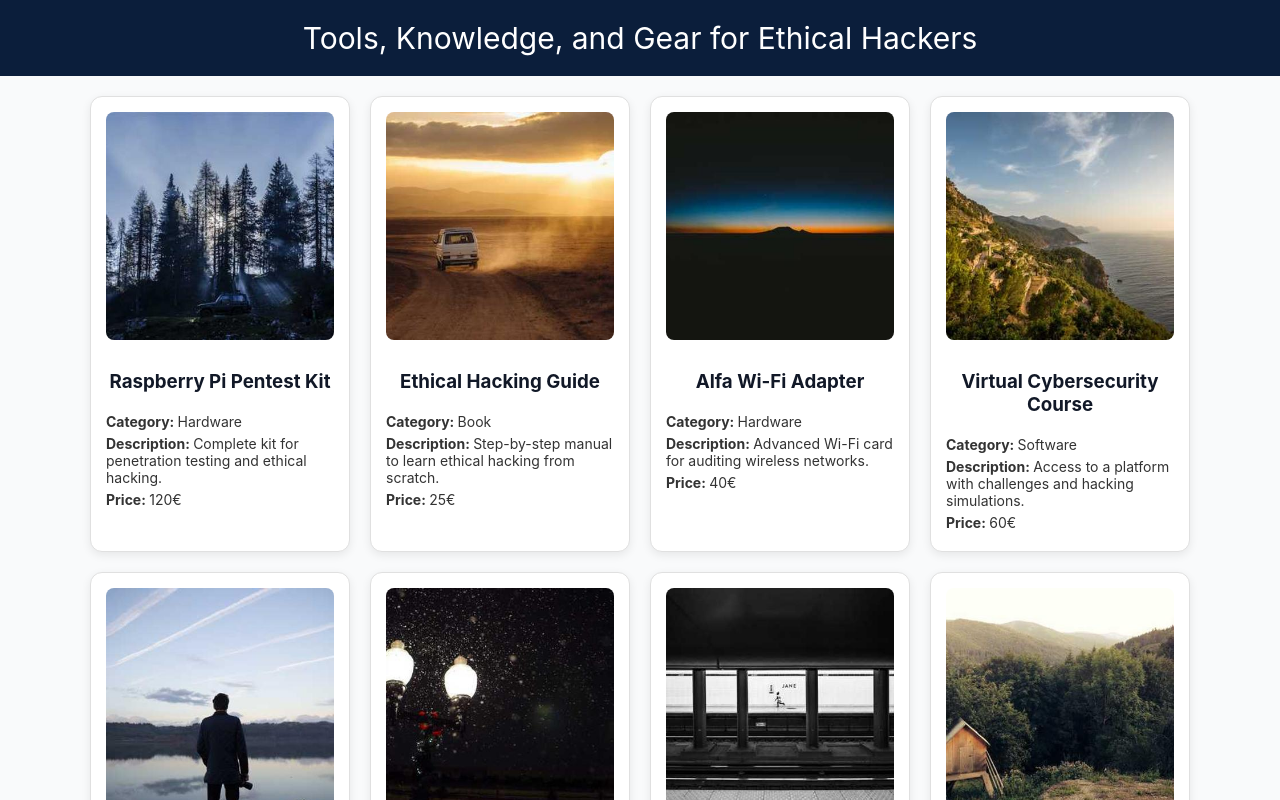
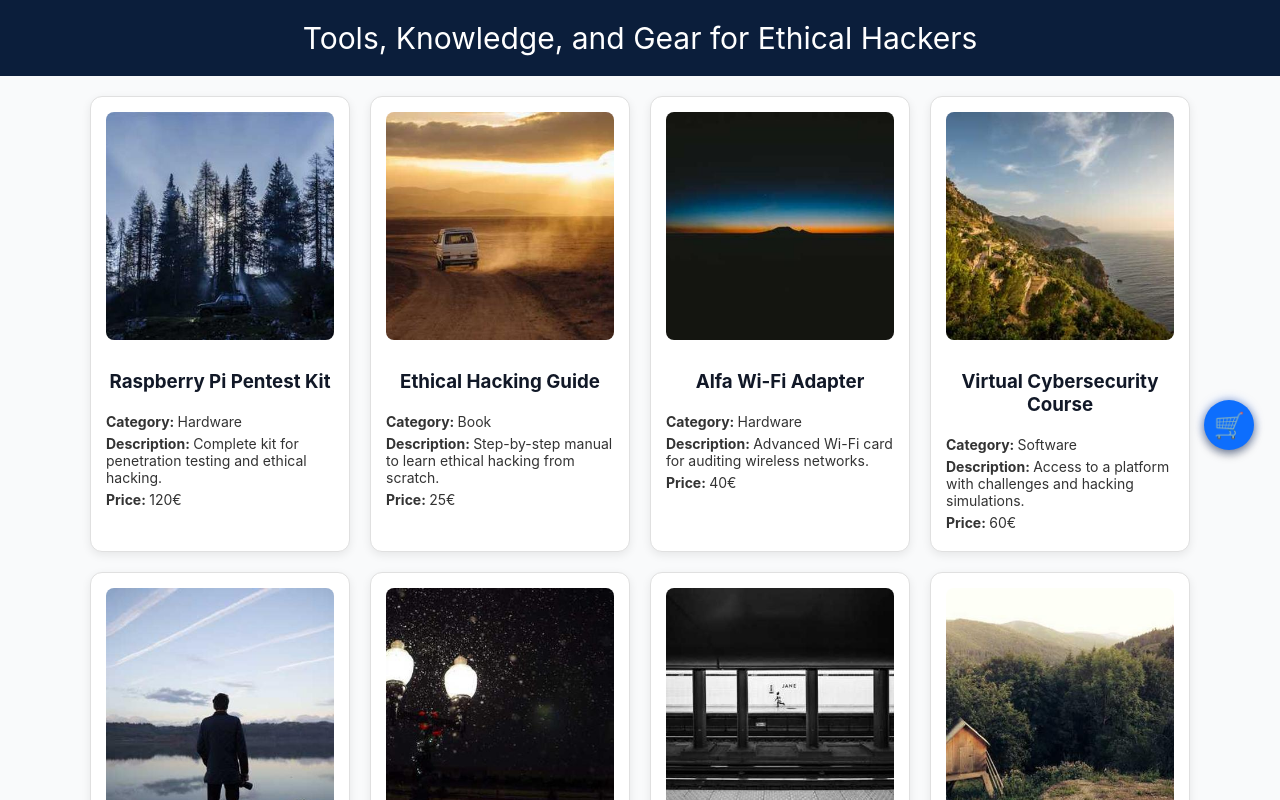
Before and after one commit to ouielba90/actividad-inicial-React-Ouissam, a React (Vite) app: page / in a window 1280 px wide. Shown: the top 800 px of the page. Built offline with nearby package versions, Linux system fonts and the light colour scheme.

Commit message:
complete phase 2.1

```diff
--- a/src/App.jsx
+++ b/src/App.jsx
@@ -2,12 +2,14 @@
 import Header from "./components/Header.jsx"
 import Products from "./components/Products.jsx"
 import Footer from "./components/Footer.jsx"
+import ShoppingCart from './components/ShoppingCart.jsx'
 
 function App() {
 
   return (
     <div>
       <Header></Header>
+      <ShoppingCart></ShoppingCart>
       <Products></Products>
       <Footer></Footer>
     </div>
--- a/src/components/Header.jsx
+++ b/src/components/Header.jsx
@@ -1,6 +1,8 @@
 function Header() {
   return (
-    <div className="header">Tools, Knowledge, and Gear for Ethical Hackers</div>
+    <div>
+      <div className="header">Tools, Knowledge, and Gear for Ethical Hackers</div>
+    </div>
   )
 }
 
--- a/src/components/Products.jsx
+++ b/src/components/Products.jsx
@@ -8,7 +8,6 @@
     <div className="products">
       {products.map((product) => {
         return <Product key={product.id} name={product.name} category={product.category} description={product.description} price={product.price} image={product.image} />
-
       })}
     </div>
   )
--- /dev/null
+++ b/src/components/ShoppingCart.jsx
@@ -0,0 +1,24 @@
+import { useState } from "react"
+
+function ShoppingCart() {
+  const [showForm, setshowForm] = useState(false)
+
+  return (
+    <div>
+      <button onClick={() => setshowForm(toggle(showForm))} className="shopping-Btn">🛒</button>
+      {showForm ? (
+        <div className="shopping-cart" >
+          <button onClick={() => setshowForm(false)}
+            className="cross-Btn">&times;</button>
+        </div>
+      ) : undefined
+      }
+    </div >
+  )
+}
+
+function toggle(bool_value) {
+  return !bool_value
+}
+
+export default ShoppingCart
--- a/src/index.css
+++ b/src/index.css
@@ -62,3 +62,74 @@
   font-size: 14px;
   color: #333333;
 }
+
+.shopping-Btn {
+  position: fixed;
+  cursor: pointer;
+  top: 50%;
+  right: 2%;
+  background-color: #0d6efd;
+  color: #fff;
+  border-radius: 50%;
+  border: none;
+  width: 50px;
+  height: 50px;
+  font-size: 25px;
+  z-index: 10;
+  box-shadow:
+    0 4px 10px rgba(0, 0, 0, 0.4),
+    0 0 10px rgba(37, 99, 235, 0.5);
+}
+
+.shopping-cart {
+  position: fixed;
+  top: 50%;
+  right: 4%;
+  border: 1px solid black;
+  width: 350px;
+  height: 250px;
+  background-color: white;
+  border-radius: 10%;
+}
+
+/*
+.shopping-cart.open {
+  animation-name: shopping-cartAnimation;
+  animation-duration: 2s;
+}
+
+.shopping-cart.close {
+  animation-name: shopping-cartRevAnimation;
+  animation-duration: 2s;
+}
+
+@keyframes shopping-cartAnimation {
+  from {
+    width: 0;
+  }
+  to {
+    width: 350px;
+  }
+}
+
+@keyframes shopping-cartRevAnimation {
+  from {
+    width: 350px;
+  }
+  to {
+    width: 0;
+    display: none;
+  }
+}
+*/
+
+.cross-Btn {
+  cursor: pointer;
+  background-color: white;
+  color: black;
+  border: none;
+  margin-left: 10px;
+  margin-top: 10px;
+  font-size: 25px;
+  font-weight: bold;
+}
```
Also changed, not shown: 1 other file (tests, documents, lock files or other folders).
